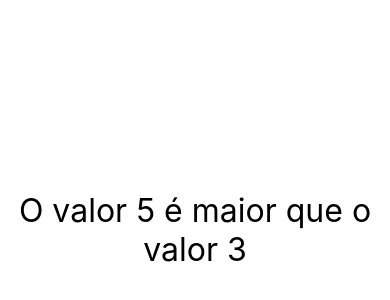
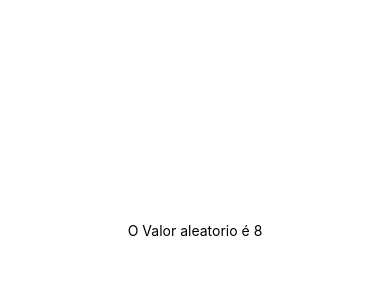
Before and after one commit to Francisco-Jair/estudos_react_native, a React Native app: screen / in a window 390 px wide. Shown: the part 192-492 px from the top of the page. Built offline with nearby package versions, Linux system fonts and the light colour scheme.

Commit message:
Criando Componente Aleatorio

```diff
--- a/App.js
+++ b/App.js
@@ -2,11 +2,13 @@ import { Text, SafeAreaView, StyleSheet } from "react-native";
 import Primeiro from "./src/componentes/Primeiro";
 import Comp, { Comp1, Comp2 } from "./src/componentes/Multi";
 import MinMax from "./src/componentes/MinMax";
+import Aleatorio from "./src/componentes/Aleatorio";
 
 export default function App() {
   return (
     <SafeAreaView style={style.app}>
-      <MinMax min="3" max={5} />
+      <Aleatorio min={5} max={9} />
+      {/* <MinMax min="3" max={5} /> */}
       {/* <Comp /> */}
       {/* <Comp1 /> */}
       {/* <Comp2 /> */}
--- /dev/null
+++ b/src/componentes/Aleatorio.js
@@ -0,0 +1,8 @@
+import React from "react";
+import { Text } from "react-native";
+
+export default function Aleatorio({ min, max }) {
+  const valorAleatorio = parseInt(Math.random() * (max - min)) + min;
+
+  return <Text>O Valor aleatorio é {valorAleatorio}</Text>;
+}
```
